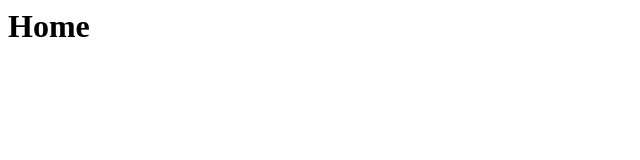
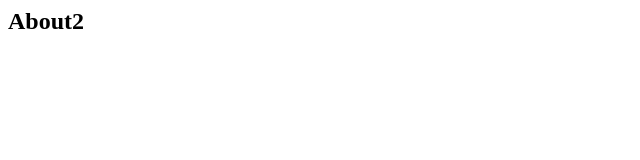
Before and after one commit to jiantaos/jr-git-intro2, a plain HTML site: page index.html in a window 1280 px wide. Shown: the whole page, without its empty margins (0-640 px from the left). Drawn offline with Linux system fonts and the light colour scheme.

Commit message:
JR-107: Create the about section

```diff
--- a/index.html
+++ b/index.html
@@ -1 +1 @@
-<h1>Home</h1>
+<h2>About2</h2>
```
